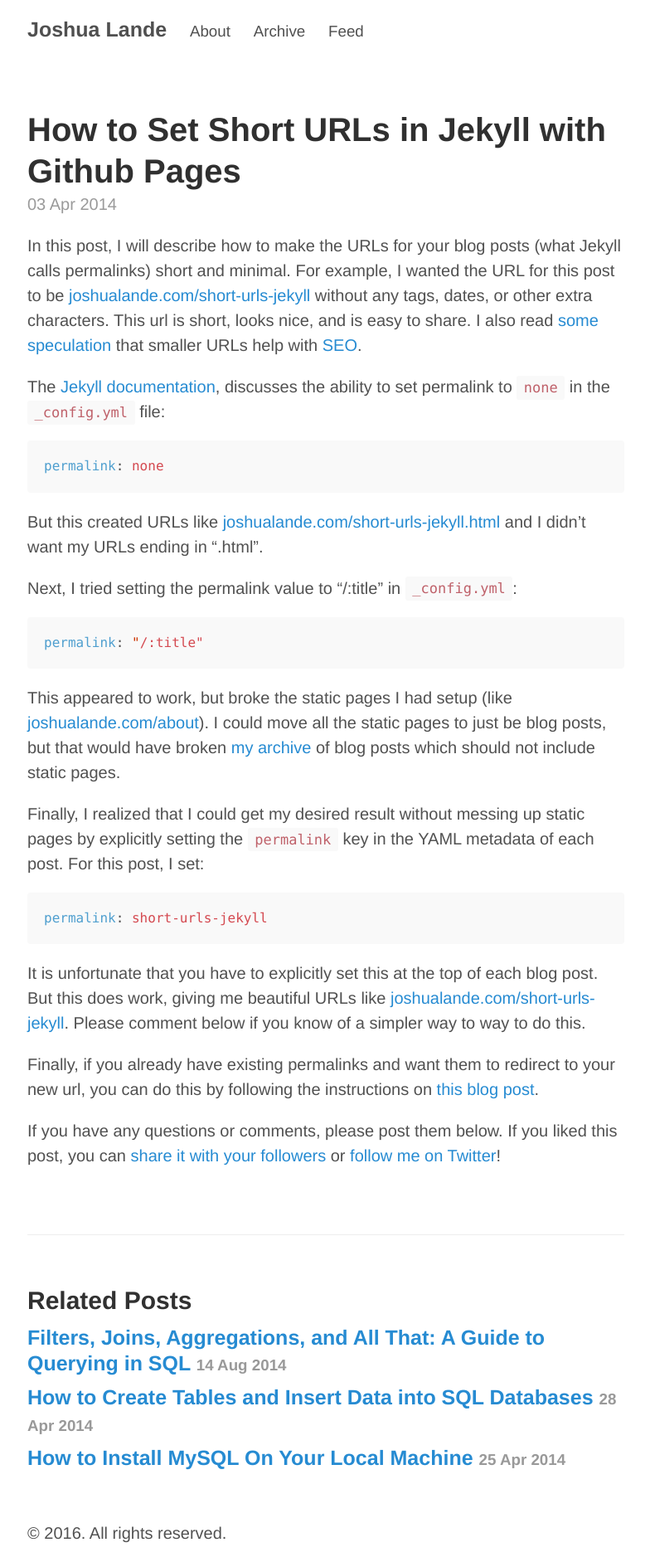
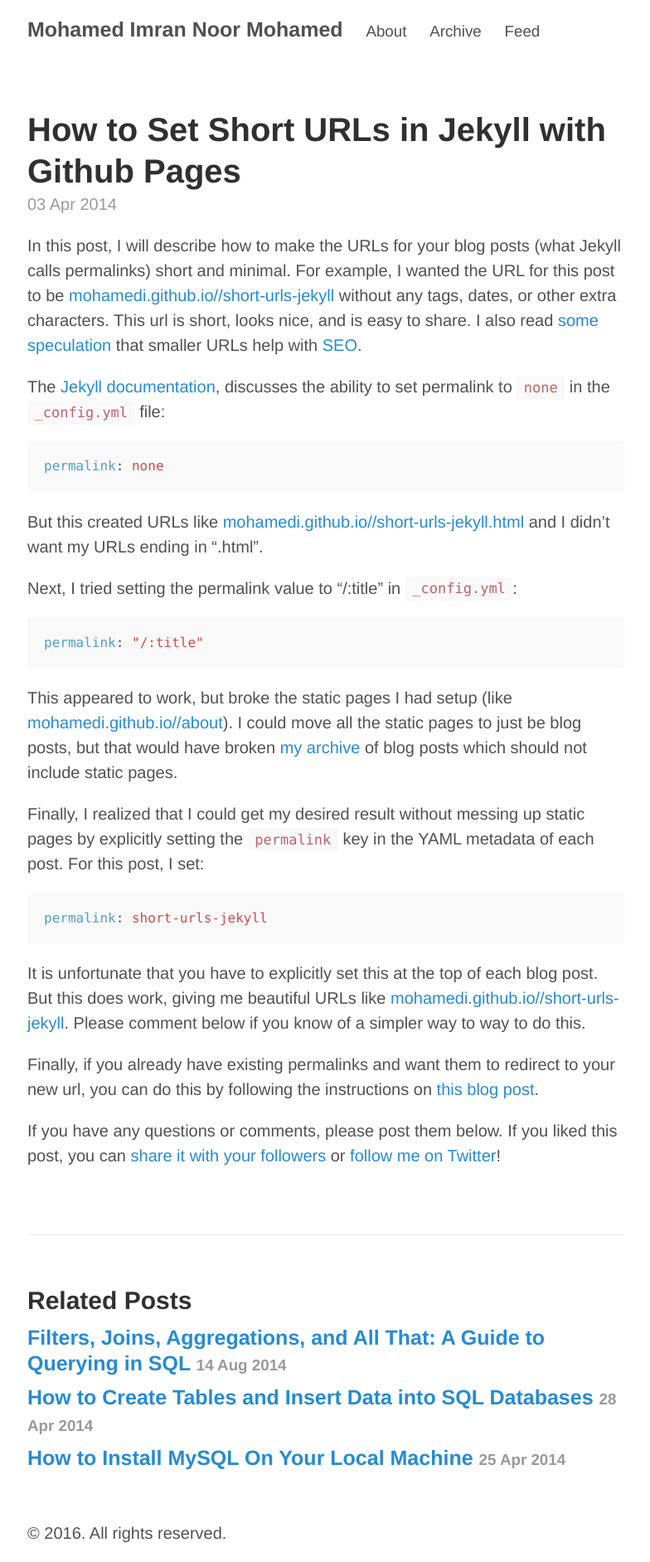
Before and after one commit to mohamedi/mohamedi.github.io, a Jekyll site: the page built from _posts/2014-04-03-short-urls-jekyll.md, in a window 1280 px wide. Shown: the whole page at 83% size, without its empty margins (247-1031 px from the left). Built offline with Jekyll 4.4.1, drawn with Linux system fonts in a browser that asks for light colours.

Commit message:
modify my stuff

```diff
--- a/_config.yml
+++ b/_config.yml
@@ -9,14 +9,14 @@ highlighter:         true
 permalink:        pretty
 
 # Setup
-title:            Joshua Lande
-tagline:          'Data Science, Apache Pig, Hadoop, Blogging, Tweets, Astrophysics'
-url:              http://www.joshualande.com
-shorturl:         joshualande.com
+title:            Mohamed Imran Noor Mohamed
+tagline:          'Software Engineering, Java, Cloud, Machine Learning'
+url:              https://mohamedi.github.io/
+shorturl:         mohamedi.github.io/
 
 author:
-  name:           'Joshua Lande'
-  url:            https://twitter.com/joshualande
+  name:           'Mohamed Imran'
+  url:            https://de.linkedin.com/in/mohamedimrannoormohamed
 
 paginate:         1
 
@@ -24,7 +24,7 @@ paginate:         1
 version:          1.0.0
 
 github:
-  repo:           github.com/joshualande/joshualande.github.io
+  repo:           github.com/mohamedi/mohamedi.github.io
 
 # This is the list of pages to include in the header of the website.
 pages_list:
```
Also changed, not shown: about.md (+4 -25 lines), README.md, 1 other file.
